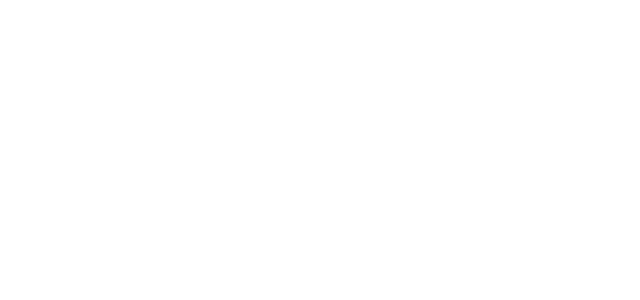
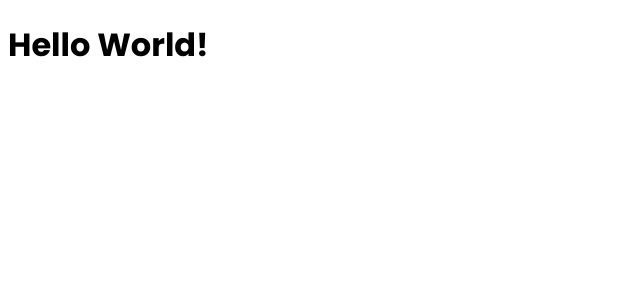
Before and after one commit to p-kosinski/url-shortening-api, a React (Create React App) app: page / in a window 1280 px wide. Shown: the top 300 px of the page, without its empty margins (0-640 px from the left). Built offline with nearby package versions, Linux system fonts and the light colour scheme.

Commit message:
Set font family for body

```diff
--- a/src/App.js
+++ b/src/App.js
@@ -3,7 +3,7 @@
 const App = () => {
   return (
     <div className='App'>
-
+      <h1>Hello World!</h1>
     </div>
   );
 }
--- a/src/App.scss
+++ b/src/App.scss
@@ -0,0 +1 @@
+@use './styles/global';
--- a/src/styles/_global.scss
+++ b/src/styles/_global.scss
@@ -1 +1,2 @@
+@use './typography';
 @import-normalize;
--- a/src/styles/_typography.scss
+++ b/src/styles/_typography.scss
@@ -0,0 +1,5 @@
+@use './variables' as variables;
+
+body {
+  font-family: variables.$font-main;
+}
```
